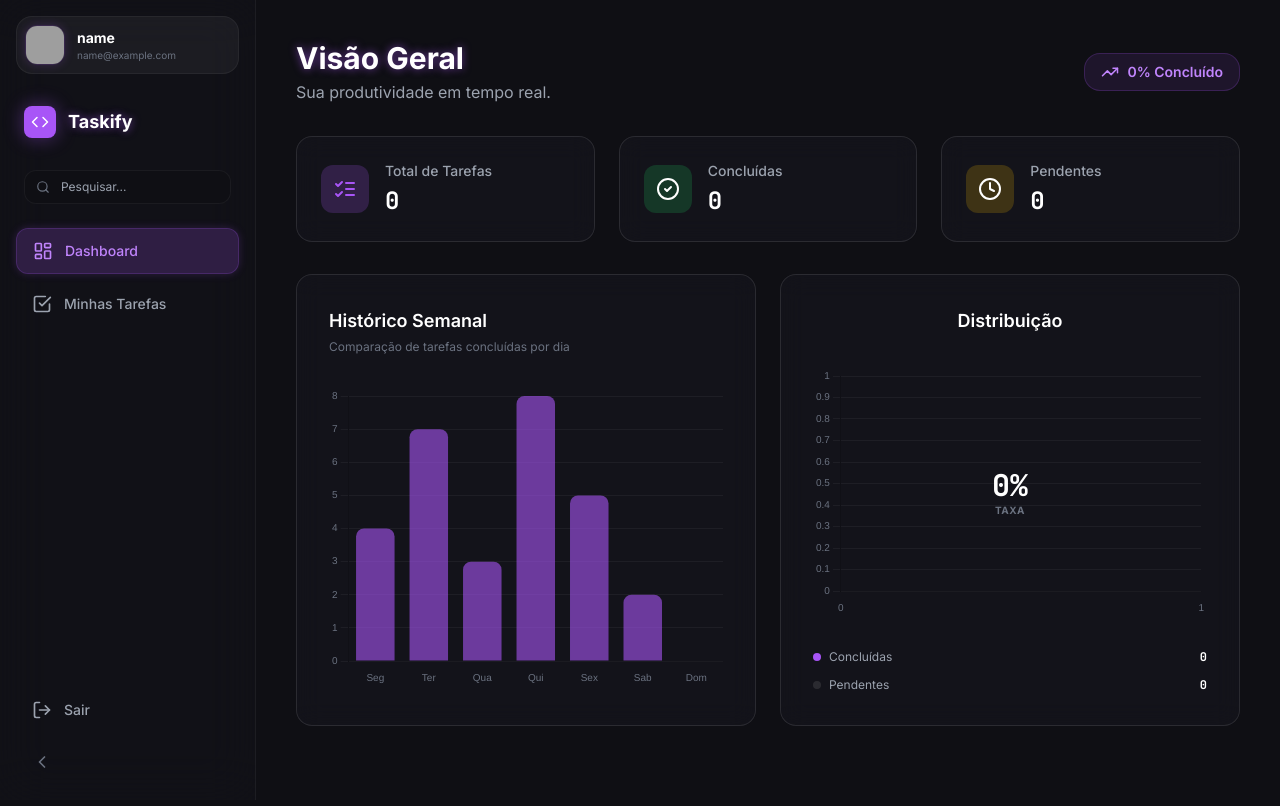
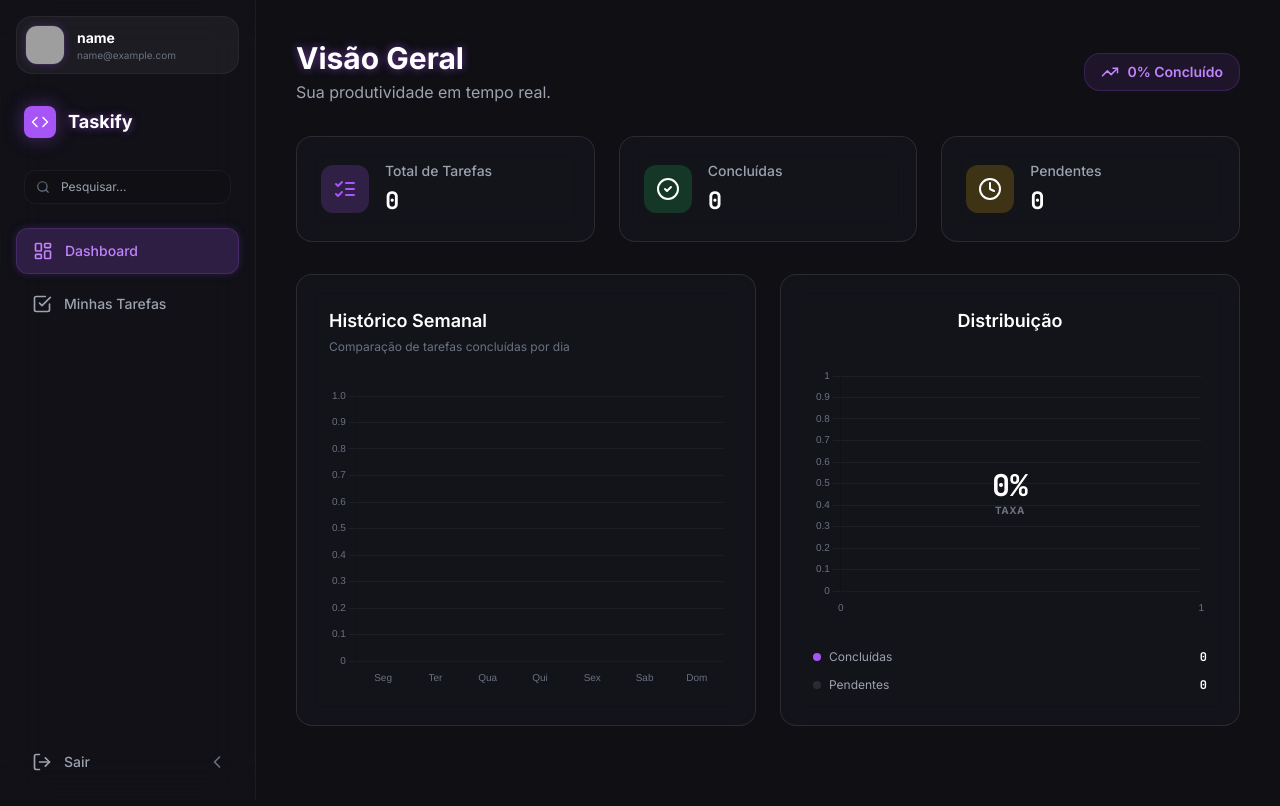
Before and after one commit to lucas-joakinson/taskify, a React (Vite) app: page / in a window 1280 px wide. Both pictures are taken after typing "name@example.com", "Sample123" into the empty fields and a click on the button "Entrar no Sistema". Built offline with nearby package versions, Linux system fonts and the light colour scheme; grey boxes are pictures that could not be loaded.

Commit message:
Gráfico Funcional

```diff
--- a/src/components/Sidebar.tsx
+++ b/src/components/Sidebar.tsx
@@ -1,4 +1,4 @@
-import React, { useState } from 'react';
+import React, { useState, useMemo } from 'react';
 import { LayoutDashboard, CheckSquare, LogOut, Code, Menu, X, Search, ChevronLeft, ChevronRight } from 'lucide-react';
 import { Link, useLocation } from 'react-router-dom';
 import { authService } from '../services/api';
@@ -23,10 +23,10 @@ const Sidebar: React.FC<SidebarProps> = ({
   const location = useLocation();
   const [isMobileOpen, setIsMobileOpen] = useState(false);
 
-  const menuItems = [
+  const menuItems = useMemo(() => [
     { icon: LayoutDashboard, label: 'Dashboard', path: '/' },
     { icon: CheckSquare, label: 'Minhas Tarefas', path: '/tasks' },
-  ];
+  ], []);
 
   const NavContent = () => (
     <div className="flex h-full flex-col p-4">
@@ -94,11 +94,12 @@ const Sidebar: React.FC<SidebarProps> = ({
         })}
       </nav>
 
-      {/* Logout e Colapso (Desktop) */}
-      <div className="mt-auto space-y-2">
+      {/* Logout e Colapso (Desktop) lado a lado */}
+      <div className="mt-auto flex items-center gap-2">
         <button
           onClick={() => authService.logout()}
-          className={`w-full flex items-center gap-3 rounded-xl px-4 py-3 text-gray-400 transition-all hover:bg-red-500/10 hover:text-red-400 group ${isCollapsed && !isMobileOpen ? 'justify-center px-0' : ''}`}
+          className={`flex-1 flex items-center gap-3 rounded-xl px-4 py-3 text-gray-400 transition-all hover:bg-red-500/10 hover:text-red-400 group ${isCollapsed && !isMobileOpen ? 'justify-center px-0' : ''}`}
+          title="Sair"
         >
           <LogOut size={20} />
           {(!isCollapsed || isMobileOpen) && <span className="font-medium text-sm">Sair</span>}
@@ -106,7 +107,8 @@ const Sidebar: React.FC<SidebarProps> = ({
 
         <button
           onClick={() => setIsCollapsed(!isCollapsed)}
-          className="hidden lg:flex w-full items-center gap-3 rounded-xl px-4 py-3 text-gray-500 hover:text-white hover:bg-white/5 transition-all justify-start"
+          className={`hidden lg:flex items-center justify-center rounded-xl p-3 text-gray-500 hover:text-white hover:bg-white/5 transition-all ${isCollapsed ? 'w-full' : ''}`}
+          title={isCollapsed ? "Expandir" : "Recolher"}
         >
           {isCollapsed ? <ChevronRight size={20} /> : <ChevronLeft size={20} />}
         </button>
--- a/src/pages/DashboardPage.tsx
+++ b/src/pages/DashboardPage.tsx
@@ -1,4 +1,4 @@
-import React, { useEffect, useState } from 'react';
+import React, { useEffect, useState, useMemo } from 'react';
 import { taskService } from '../services/api';
 import { Task, DashboardStats } from '../types';
 import StatsCard from '../components/StatsCard';
@@ -27,6 +27,7 @@ ChartJS.register(
 
 const DashboardPage = () => {
   const [stats, setStats] = useState<DashboardStats>({ total: 0, completed: 0, pending: 0, completionRate: 0 });
+  const [tasks, setTasks] = useState<Task[]>([]);
   const [loading, setLoading] = useState(true);
   const [error, setError] = useState<string | null>(null);
 
@@ -34,9 +35,10 @@ const DashboardPage = () => {
     setLoading(true);
     setError(null);
     try {
-      const tasks = await taskService.getTasks();
-      const completed = tasks.filter(t => t.status === 'completed').length;
-      const total = tasks.length;
+      const data = await taskService.getTasks();
+      setTasks(data);
+      const completed = data.filter(t => t.status === 'completed').length;
+      const total = data.length;
 
       setStats({
         total,
@@ -55,6 +57,34 @@ const DashboardPage = () => {
     fetchData();
   }, []);
 
+  // Cálculo do histórico semanal baseado em tarefas reais
+  const weeklyData = useMemo(() => {
+    const days = ['Dom', 'Seg', 'Ter', 'Qua', 'Qui', 'Sex', 'Sab'];
+    const counts = new Array(7).fill(0);
+
+    // Pega o início da semana atual (domingo)
+    const today = new Date();
+    const firstDayOfWeek = new Date(today);
+    firstDayOfWeek.setDate(today.getDate() - today.getDay());
+    firstDayOfWeek.setHours(0, 0, 0, 0);
+
+    tasks.forEach(task => {
+      if (task.status === 'completed') {
+        const date = new Date(task.createdAt);
+        if (date >= firstDayOfWeek) {
+          counts[date.getDay()]++;
+        }
+      }
+    });
+
+    // Reordenar para começar de Segunda se preferir, ou manter Dom-Sab
+    // Vamos manter Seg-Dom como no gráfico original
+    const labels = ['Seg', 'Ter', 'Qua', 'Qui', 'Sex', 'Sab', 'Dom'];
+    const data = [counts[1], counts[2], counts[3], counts[4], counts[5], counts[6], counts[0]];
+
+    return { labels, data };
+  }, [tasks]);
+
   // Dados reais para o gráfico de pizza (Doughnut)
   const doughnutData = {
     labels: ['Concluídas', 'Pendentes'],
@@ -69,13 +99,12 @@ const DashboardPage = () => {
     ],
   };
 
-  // Mock de dados semanais (poderia ser calculado via createdAt)
   const barData = {
-    labels: ['Seg', 'Ter', 'Qua', 'Qui', 'Sex', 'Sab', 'Dom'],
+    labels: weeklyData.labels,
     datasets: [
       {
         label: 'Tarefas Concluídas',
-        data: [4, 7, 3, 8, 5, 2, stats.completed], // O último valor é o real de hoje
+        data: weeklyData.data,
         backgroundColor: 'rgba(168, 85, 247, 0.6)',
         borderRadius: 8,
         hoverBackgroundColor: 'rgba(168, 85, 247, 0.9)',
```
